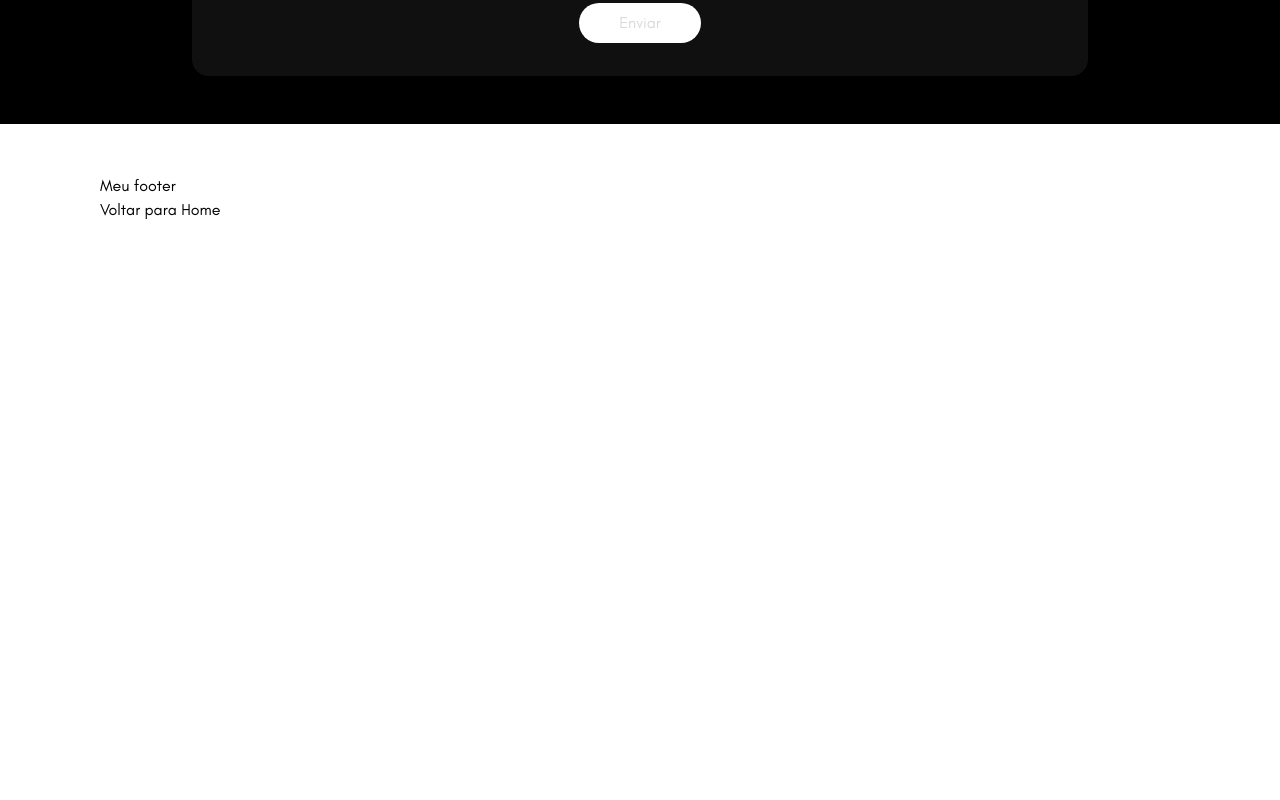
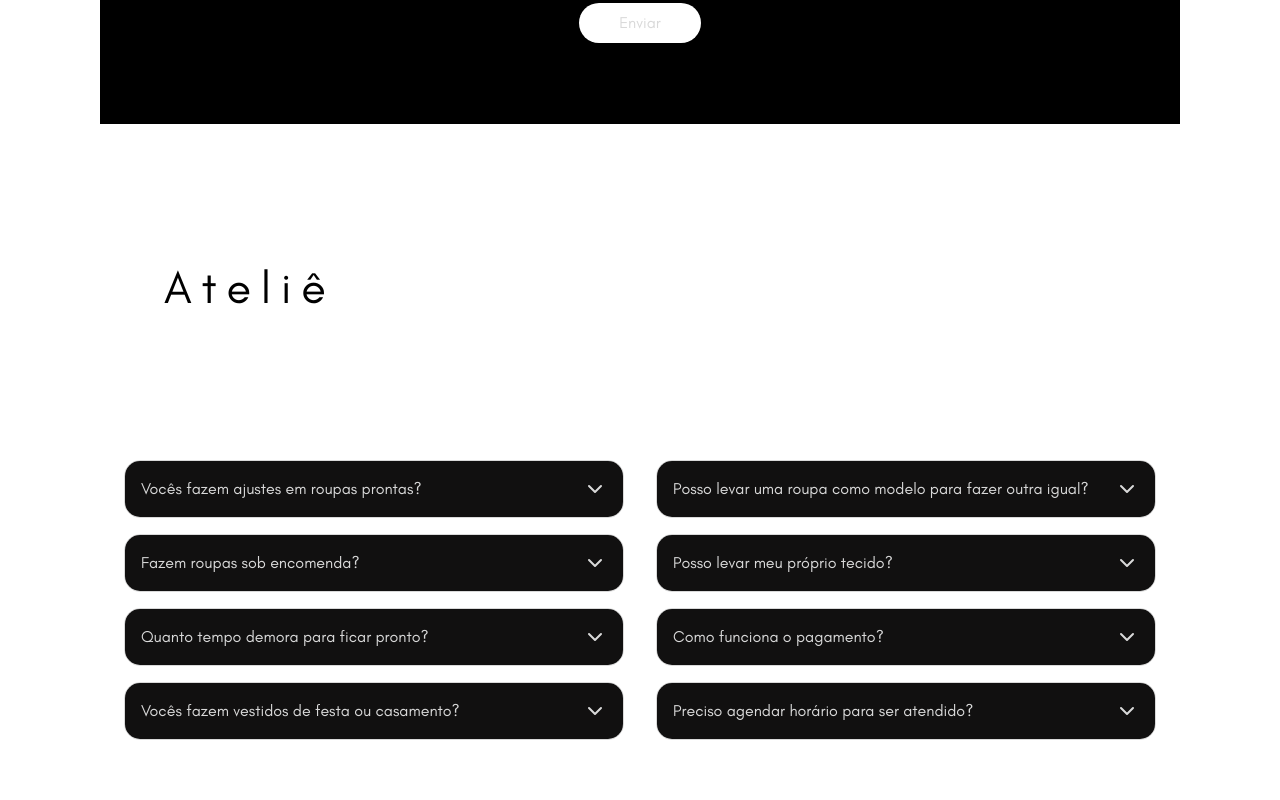
Before and after one commit to marcosan203/projeto_atelie_adriana_castro, a React (Create React App) app: page / in a window 1280 px wide. Shown: the part 2620-3420 px from the top of the page. Before the commit the page ends 2892 px from the top, so only its background shows below. Built offline with nearby package versions, Linux system fonts and the light colour scheme.

Commit message:
Perguntas_Respostas

```diff
--- a/package.json
+++ b/package.json
@@ -7,6 +7,7 @@
     "@testing-library/jest-dom": "^6.6.3",
     "@testing-library/react": "^16.3.0",
     "@testing-library/user-event": "^13.5.0",
+    "lucide-react": "^0.537.0",
     "react": "^19.1.0",
     "react-dom": "^19.1.0",
     "react-router-dom": "^7.6.0",
--- a/src/components/Orcamento/index.jsx
+++ b/src/components/Orcamento/index.jsx
@@ -8,7 +8,7 @@ function Orcamento() {
     return (
         <section className="min-h-screen bg-[#000000] flex items-center justify-center p-6">
 
-          <div className="bg-[#111010] max-w-4xl w-full rounded-2xl border border-[#111010] p-8 text-[#d9d9d9] space-y-8">
+          <div className="bg-[#000000] max-w-4xl w-full rounded-2xl border border-[#000000] p-8 text-[#d9d9d9] space-y-8">
 
             {/* Título */}
             <div className="flex justify-between flex-wrap gap-4">
--- /dev/null
+++ b/src/components/Perguntas_Respostas/index.jsx
@@ -0,0 +1,127 @@
+import { useState } from "react";
+import { ChevronDown } from "lucide-react";
+import Brand from '../Brand'; // ajuste o caminho conforme a pasta correta
+
+
+export default function FAQ() {
+  const faqs = [
+    {
+      pergunta: "Vocês fazem ajustes em roupas prontas?",
+      resposta:
+        "Sim! Realizamos ajustes em calças, vestidos, camisas e muito mais. Basta trazer a peça e explicarmos o que pode ser feito.",
+    },
+    {
+      pergunta: "Fazem roupas sob encomenda?",
+      resposta:
+        "Sim, trabalhamos com peças personalizadas de acordo com seu gosto, corpo e necessidade. É só agendar um atendimento!",
+    },
+    {
+      pergunta: "Quanto tempo demora para ficar pronto?",
+      resposta:
+        "Depende do serviço. Ajustes simples podem ficar prontos em até 3 dias úteis. Já encomendas sob medida variam conforme a complexidade.",
+    },
+    {
+      pergunta: "Vocês fazem vestidos de festa ou casamento?",
+      resposta:
+        "Fazemos sim! Criamos vestidos para ocasiões especiais, com provas agendadas e acompanhamento de todo o processo.",
+    },
+  ];
+
+  const faqsDireita = [
+    {
+      pergunta: "Posso levar uma roupa como modelo para fazer outra igual?",
+      resposta:
+        "Claro! Você pode trazer uma peça que goste para usarmos como referência e criar outra sob medida.",
+    },
+    {
+      pergunta: "Posso levar meu próprio tecido?",
+      resposta:
+        "Pode sim! Aceitamos tecidos trazidos pelo cliente, desde que sejam apropriados para o modelo escolhido.",
+    },
+    {
+      pergunta: "Como funciona o pagamento?",
+      resposta:
+        "Aceitamos dinheiro, Pix, cartão de crédito e débito. Para encomendas, pedimos um sinal de 50% no início.",
+    },
+    {
+      pergunta: "Preciso agendar horário para ser atendido?",
+      resposta:
+        "Para encomendas ou provas, sim. Mas para ajustes simples, atendemos por ordem de chegada durante o horário de funcionamento.",
+    },
+  ];
+
+  const [abertoEsquerda, setAbertoEsquerda] = useState(null);
+  const [abertoDireita, setAbertoDireita] = useState(null);
+
+  return (
+    <section className="min-h-screen bg-[#ffffff] flex flex-col items-center justify-center px-6 py-16">
+      <div className="max-w-6xl w-full">
+        {/* Nome do Ateliê no topo, à esquerda */}
+        <div className="flex justify-start mb-4">
+
+        <section className=" rounded-lg relative w-full h-[85px] mb-[50px]">
+           <Brand />
+        </section>
+
+        </div>
+
+
+        {/* Grid de perguntas em duas colunas */}
+        <div className="grid grid-cols-1 md:grid-cols-2 gap-8">
+          {/* Coluna da esquerda */}
+          <div className="space-y-4">
+            {faqs.map((item, index) => (
+              <div key={index} className="border border-[#d9d9d9] rounded-2xl overflow-hidden">
+                <button
+                  onClick={() => setAbertoEsquerda(abertoEsquerda === index ? null : index)}
+                  className="w-full flex items-center justify-between bg-[#111010] text-[#d9d9d9] text-sm md:text-base p-4 hover:bg-[#1c1c1c] transition-colors"
+                >
+                  {item.pergunta}
+                  <ChevronDown
+                    className={`transition-transform ${abertoEsquerda === index ? "rotate-180" : "rotate-0"}`}
+                  />
+                </button>
+                {abertoEsquerda === index && (
+                  <div className="p-4 text-[#d9d9d9] text-sm md:text-base bg-[#1a1a1a]">
+                    {item.resposta}
+                  </div>
+                )}
+              </div>
+            ))}
+          </div>
+
+          {/* Coluna da direita */}
+          <div className="space-y-4">
+            {faqsDireita.map((item, index) => (
+              <div key={index} className="border border-[#d9d9d9] rounded-2xl overflow-hidden">
+                <button
+                  onClick={() => setAbertoDireita(abertoDireita === index ? null : index)}
+                  className="w-full flex items-center justify-between bg-[#111010] text-[#d9d9d9] text-sm md:text-base p-4 hover:bg-[#1c1c1c] transition-colors"
+                >
+                  {item.pergunta}
+                  <ChevronDown
+                    className={`transition-transform ${abertoDireita === index ? "rotate-180" : "rotate-0"}`}
+                  />
+                </button>
+                {abertoDireita === index && (
+                  <div className="p-4 text-[#d9d9d9] text-sm md:text-base bg-[#1a1a1a]">
+                    {item.resposta}
+                  </div>
+                )}
+              </div>
+            ))}
+          </div>
+        </div>
+      </div>
+    </section>
+  );
+}
+
+/*
+✔ Layout atualizado para seguir o design do PDF: Nome "Ateliê Adriana Castro" alinhado à esquerda no topo.
+✔ "Perguntas Frequentes" centralizado logo abaixo do nome.
+✔ Grid em duas colunas igual à imagem.
+✔ Accordion abre um item por vez por coluna.
+✔ Fonte "Glacial Indifference" precisa ser importada via Google Fonts ou configurada no Tailwind.
+✔ Cores, tamanhos e espaçamentos compatíveis com o layout apresentado.
+*/
--- a/src/pages/Home.jsx
+++ b/src/pages/Home.jsx
@@ -2,6 +2,7 @@
 import Banner from "../components/Banner";
 import NossaHistoria from "../components/NossaHistoria";
 import Orcamento from "../components/Orcamento";
+import Perguntas_Respostas from "../components/Perguntas_Respostas"
 
 
 function Home() {
@@ -11,11 +12,18 @@ function Home() {
             <div className="w-full px-[100px]">
             <Banner />
             </div>
+
             <div className="w-full px-[100px]">
             <NossaHistoria />
             </div>
 
-           <Orcamento/>
+            <div className="w-full px-[100px]">
+            <Orcamento/>
+            </div>
+
+            <div className="w-full px-[100px]">
+            <Perguntas_Respostas/>
+            </div>
         </div>
     )
 }
```
Also changed, not shown: 1 other file (tests, documents, lock files or other folders).
